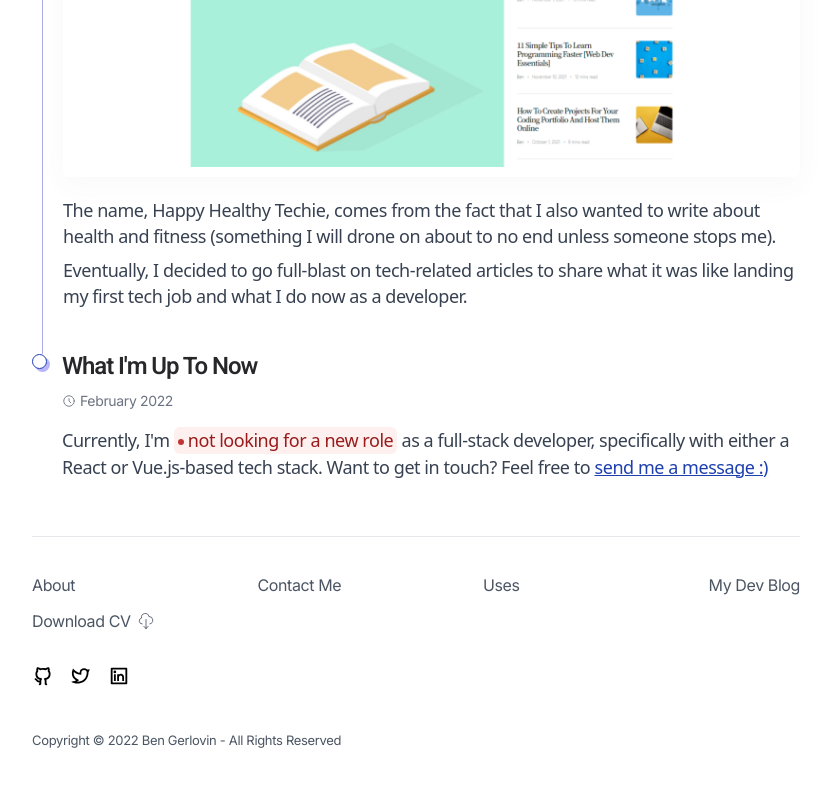
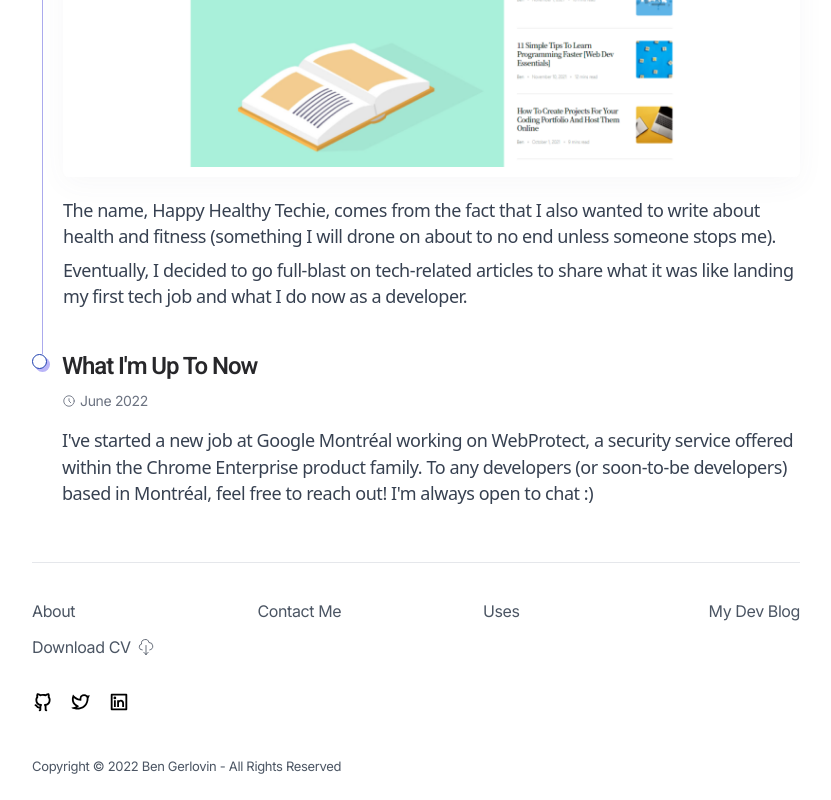
Before and after one commit to bengerlovin/bengerlovin.me, a Next.js app: page /about in a window 1280 px wide. Shown: the part 3102-3902 px from the top of the page, without its empty margins (224-1055 px from the left). Before the commit the page ends 3876 px from the top, so only its background shows below. Built offline with nearby package versions, Linux system fonts and the light colour scheme.

Commit message:
updated last item on timeline to reflect new job at google

```diff
--- a/components/AboutTimeline.tsx
+++ b/components/AboutTimeline.tsx
@@ -92,8 +92,8 @@ const AboutTimeline = ({ }) => {
                     </TimelineItem>
                 </li>
                 <li className="timeline-list-item">
-                    <TimelineItem title="What I'm Up To Now" date="February 2022">
-                        <Text classes="mb-2">Currently, I'm <JobSearchStatus status="not-searching" /> as a full-stack developer, specifically with either a React or Vue.js-based tech stack. Want to get in touch? Feel free to <Link passHref href={'/contact'}><a className="text-blue-800 underline hover:text-blue-400">send me a message :)</a></Link> </Text>
+                    <TimelineItem title="What I'm Up To Now" date="June 2022">
+                        <Text classes="mb-2">I've started a new job at Google Montréal working on WebProtect, a security service offered within the Chrome Enterprise product family. To any developers (or soon-to-be developers) based in Montréal, feel free to reach out! I'm always open to chat :)</Text>
 
                     </TimelineItem>
                 </li>
```
